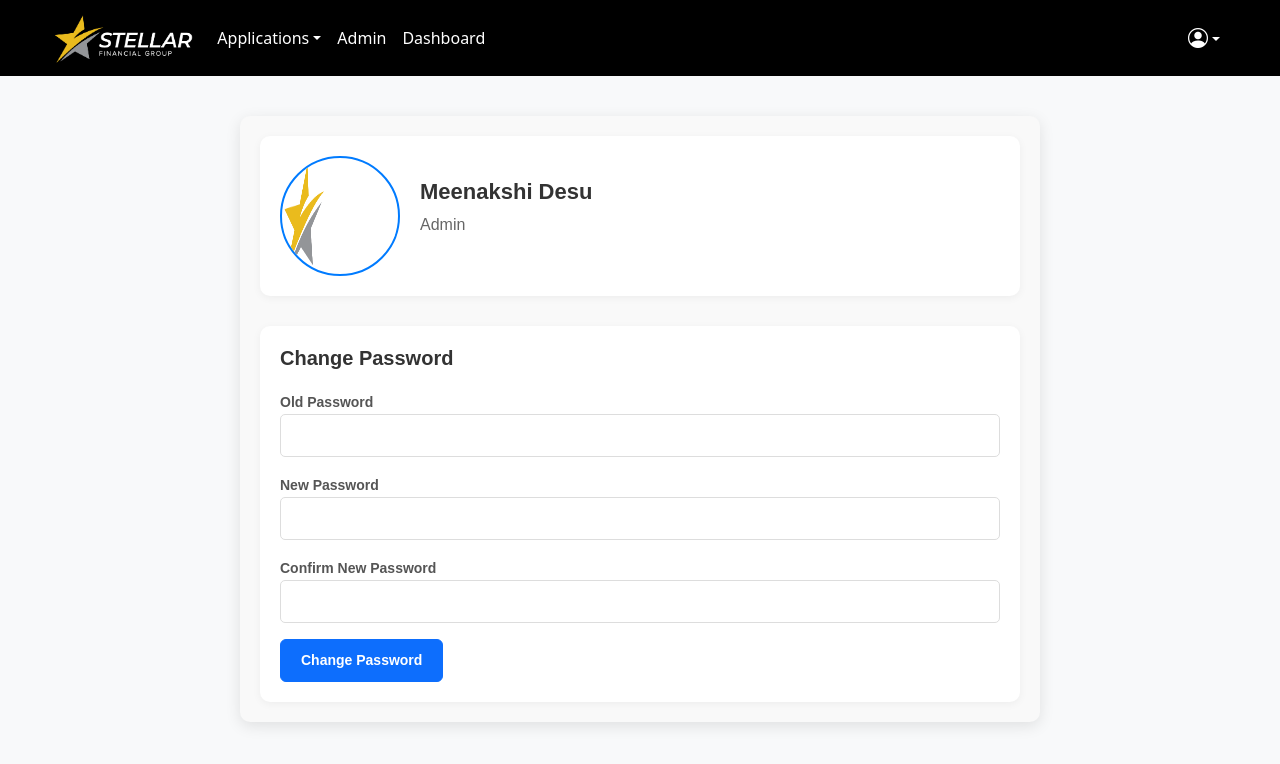
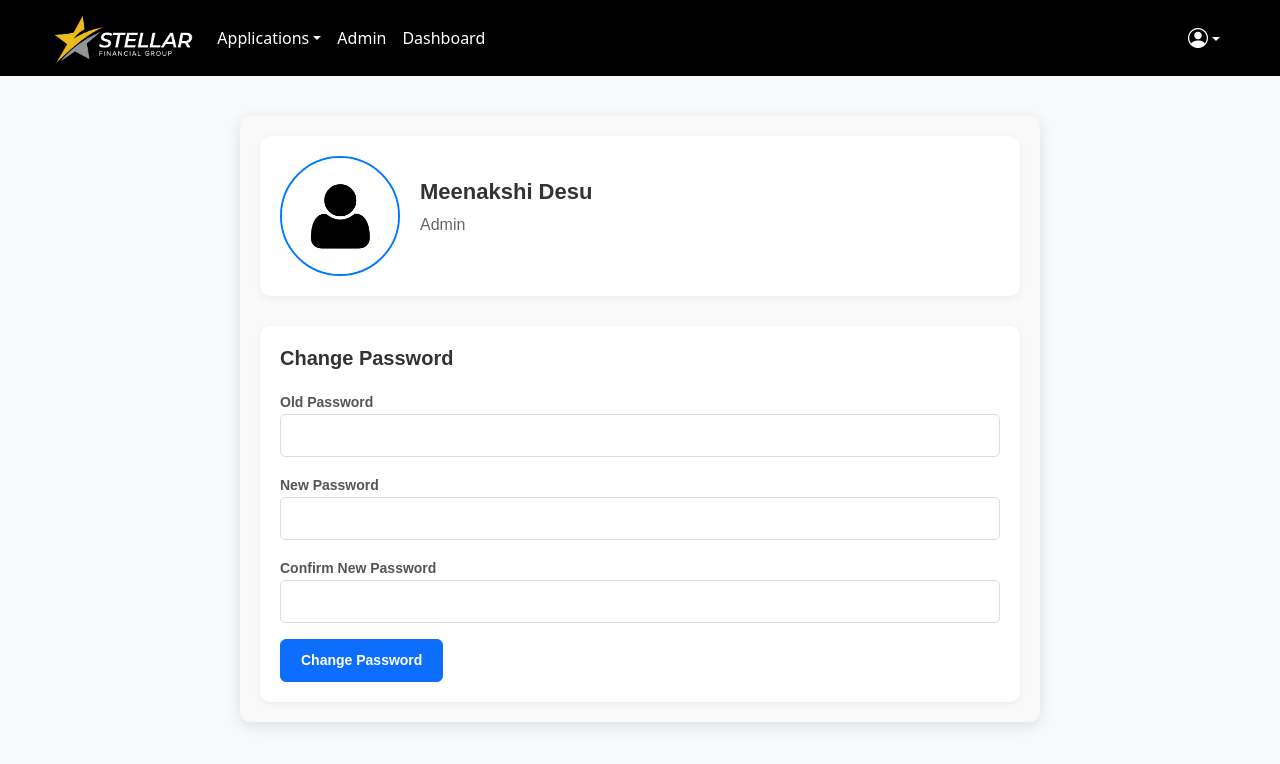
Before and after one commit to StellarfgProject/portal-frontend, a React (Create React App) app: page /profile in a window 1280 px wide. Shown: the top 764 px of the page. Built offline with nearby package versions, Linux system fonts and the light colour scheme; no server answers; sample sign-in values are in the browser's storage.

Commit message:
profile img added

```diff
--- a/src/components/Profile.js
+++ b/src/components/Profile.js
@@ -63,7 +63,7 @@ const Profile = ({ user }) => {
       {/* Profile Details */}
       <div className="profile-card">
         <div className="profile-image">
-          <img src={"logo.png"} alt="Profile" />
+          <img src={"person-img.png"} alt="Profile" />
         </div>
         <div className="profile-info">
           <h2>{`${user.firstName} ${user.lastName}`}</h2>
```
Also changed, not shown: public/person-img.png (added).
